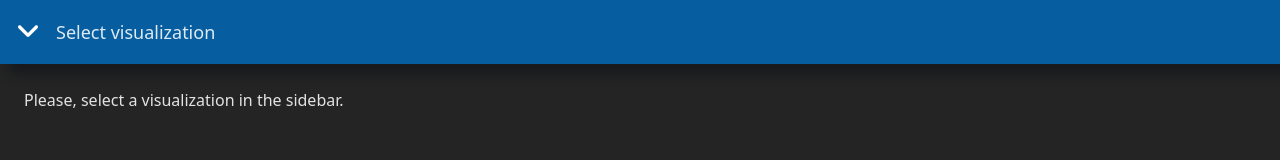
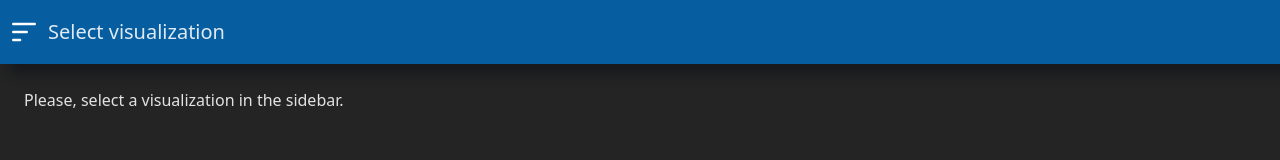
Before and after one commit to psandoli/titanic-challenge, a React (Vite) app: page / in a window 1280 px wide. Shown: the top 160 px of the page. Built offline with nearby package versions, Linux system fonts and the light colour scheme.

Commit message:
feat: change sidebar icons

```diff
--- a/src/assets/icons/Sidebar.jsx
+++ b/src/assets/icons/Sidebar.jsx
@@ -1,16 +1,33 @@
 export const SidebarIcon = () => (
   // <Uploaded to: SVG Repo, www.svgrepo.com, Generator: SVG Repo Mixer Tools
   <svg
-    width="40px"
-    height="40px"
+    width="32px"
+    height="32px"
     viewBox="0 0 24 24"
     fill="none"
     xmlns="http://www.w3.org/2000/svg"
   >
     <path
-      fillRule="evenodd"
-      clipRule="evenodd"
-      d="M12.7071 14.7071C12.3166 15.0976 11.6834 15.0976 11.2929 14.7071L6.29289 9.70711C5.90237 9.31658 5.90237 8.68342 6.29289 8.29289C6.68342 7.90237 7.31658 7.90237 7.70711 8.29289L12 12.5858L16.2929 8.29289C16.6834 7.90237 17.3166 7.90237 17.7071 8.29289C18.0976 8.68342 18.0976 9.31658 17.7071 9.70711L12.7071 14.7071Z"
+      d="M4 6H20M4 12H14M4 18H9"
+      stroke="#fff"
+      stroke-width="2"
+      stroke-linecap="round"
+      stroke-linejoin="round"
+    />
+  </svg>
+)
+
+export const CloseIcon = () => (
+  // <Uploaded to: SVG Repo, www.svgrepo.com, Generator: SVG Repo Mixer Tools
+  <svg
+    width="32px"
+    height="24px"
+    viewBox="0 0 24 24"
+    fill="none"
+    xmlns="http://www.w3.org/2000/svg"
+  >
+    <path
+      d="M20.7457 3.32851C20.3552 2.93798 19.722 2.93798 19.3315 3.32851L12.0371 10.6229L4.74275 3.32851C4.35223 2.93798 3.71906 2.93798 3.32854 3.32851C2.93801 3.71903 2.93801 4.3522 3.32854 4.74272L10.6229 12.0371L3.32856 19.3314C2.93803 19.722 2.93803 20.3551 3.32856 20.7457C3.71908 21.1362 4.35225 21.1362 4.74277 20.7457L12.0371 13.4513L19.3315 20.7457C19.722 21.1362 20.3552 21.1362 20.7457 20.7457C21.1362 20.3551 21.1362 19.722 20.7457 19.3315L13.4513 12.0371L20.7457 4.74272C21.1362 4.3522 21.1362 3.71903 20.7457 3.32851Z"
       fill="#fff"
     />
   </svg>
--- a/src/components/Sidebar/index.jsx
+++ b/src/components/Sidebar/index.jsx
@@ -1,6 +1,6 @@
 import { useState } from "react"
 import "./styles.css"
-import { SidebarIcon } from "../../assets/icons/Sidebar.jsx"
+import { SidebarIcon, CloseIcon } from "../../assets/icons/Sidebar.jsx"
 
 const TABLE = "table"
 const LINE_GRAPH = "lineGraph"
@@ -25,7 +25,7 @@
         name="open-sidebar"
         onClick={handleSidebarClick}
       >
-        <SidebarIcon />
+        {!isSidebarOpen ? <SidebarIcon /> : <CloseIcon />}
         <span>Select visualization</span>
       </div>
       {isSidebarOpen && (
--- a/src/components/Sidebar/styles.css
+++ b/src/components/Sidebar/styles.css
@@ -10,7 +10,7 @@
   background: none;
   display: flex;
   align-items: center;
-  font-size: 18px;
+  font-size: 20px;
   gap: 8px;
   cursor: pointer;
   height: 64px;
```
